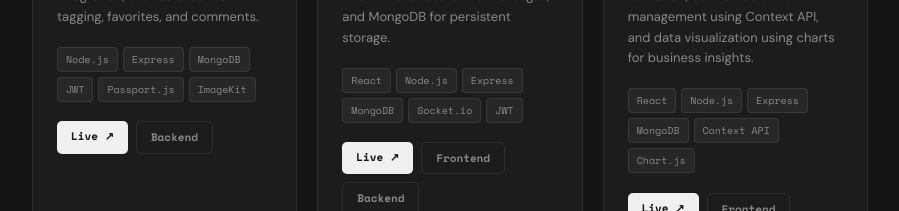
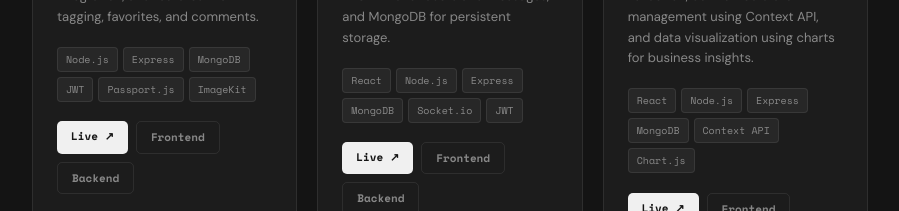
Before and after one commit to shiv-11013/my-portfolio, a React (Vite) app: page / in a window 1280 px wide. Shown: the part 1200-1411 px from the top of the page, without its empty margins (190-1089 px from the left). Built offline with nearby package versions, Linux system fonts and the light colour scheme.

Commit message:
Added start script to package.json and updated projects

```diff
--- a/package.json
+++ b/package.json
@@ -4,6 +4,7 @@
   "version": "0.0.0",
   "type": "module",
   "scripts": {
+    "start": "vite",
     "dev": "vite",
     "build": "vite build",
     "lint": "eslint .",
--- a/src/pages/ProjectsPortfolio.jsx
+++ b/src/pages/ProjectsPortfolio.jsx
@@ -5,8 +5,8 @@ function ProjectsPortfolio() {
       title: "Kaviox",
       desc: "Scalable backend for an image management platform with Google OAuth login, JWT-based authentication, album ownership & sharing system, secure image access middleware, ImageKit integration, and features like tagging, favorites, and comments.",
       tags: ["Node.js", "Express", "MongoDB", "JWT", "Passport.js", "ImageKit"],
-      live: "https://kaviospx.onrender.com",
-      frontend: null,
+      live: "https://kavios-px-frontend-kcsg.vercel.app/",
+      frontend: "https://github.com/shiv-11013/kaviosPX-Frontend",
       backend: "https://github.com/shiv-11013/kaviosPx",
     },
     {
@@ -22,7 +22,14 @@ function ProjectsPortfolio() {
       num: "03",
       title: "Anvaya CRM",
       desc: "Full-stack CRM system with lead lifecycle management, agent assignment, advanced filtering via query parameters, and analytics dashboard. Features include CRUD operations, real-time form validation, centralized state management using Context API, and data visualization using charts for business insights.",
-      tags: ["React", "Node.js", "Express", "MongoDB", "Context API", "Chart.js"],
+      tags: [
+        "React",
+        "Node.js",
+        "Express",
+        "MongoDB",
+        "Context API",
+        "Chart.js",
+      ],
       live: "https://anvaya-frontend-zeta.vercel.app/",
       frontend: "https://github.com/shiv-11013/anvaya-frontend",
       backend: "https://github.com/shiv-11013/anvaya-backend",
@@ -52,7 +59,9 @@ function ProjectsPortfolio() {
 
             <div className="card-tags">
               {p.tags.map((t, j) => (
-                <span className="tag" key={j}>{t}</span>
+                <span className="tag" key={j}>
+                  {t}
+                </span>
               ))}
             </div>
 
@@ -72,13 +81,13 @@ function ProjectsPortfolio() {
                   Backend
                 </a>
               )}
-              {!p.live || p.live === "#" && !p.frontend && !p.backend && (
-                <a href="#" target="_blank" rel="noopener noreferrer">
-                  Code
-                </a>
-              )}
+              {!p.live ||
+                (p.live === "#" && !p.frontend && !p.backend && (
+                  <a href="#" target="_blank" rel="noopener noreferrer">
+                    Code
+                  </a>
+                ))}
             </div>
-
           </div>
         ))}
       </div>
```
